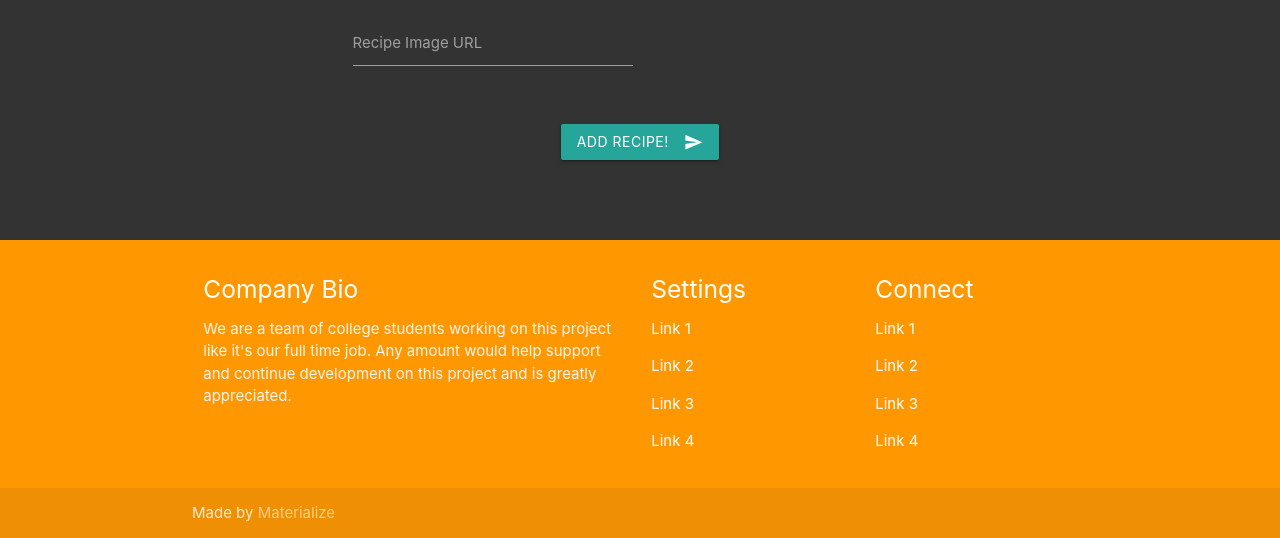
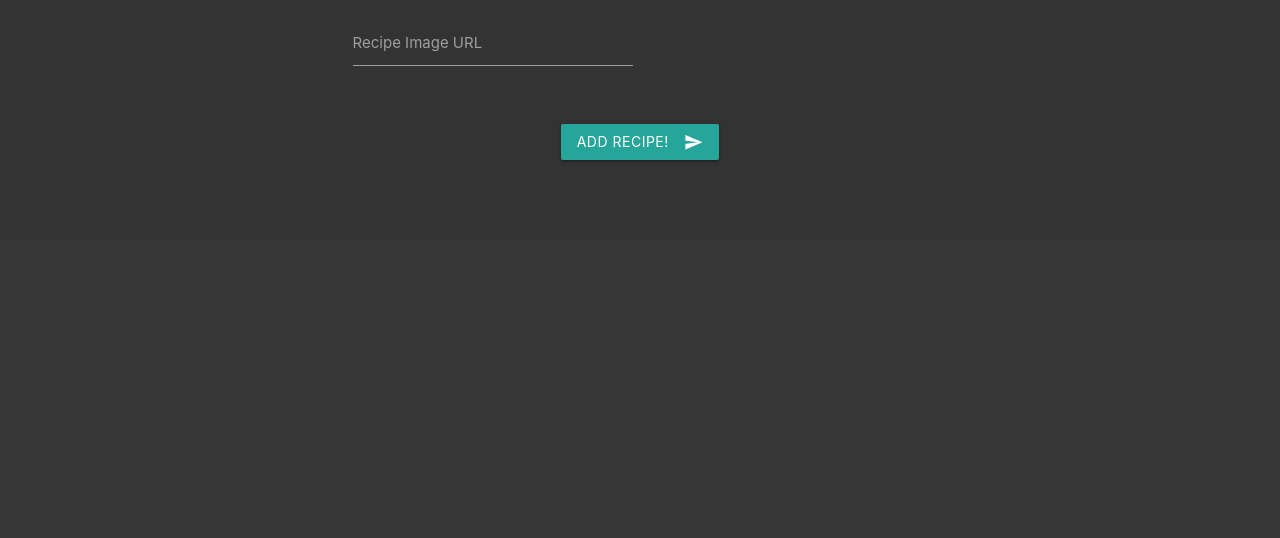
Before and after one commit to Code-Institute-Submissions/MS3-4, a Flask app: page /recipe/add in a window 1280 px wide. Shown: the part 676-1214 px from the top of the page. After the commit the page ends 838 px from the top, so only its background shows below. Run offline with Flask 2, Linux system fonts and the light colour scheme; parts of the project's set-up code (start-up, migrations or seed data) failed here and were passed over; some libraries are stand-ins or nearby versions.

Commit message:
Removing template footer -  as unnecessary

```diff
--- a/MS3_Cookbook/templates/layout.html
+++ b/MS3_Cookbook/templates/layout.html
@@ -68,45 +68,6 @@
     <br><br>
     </div>
 
-    <footer class="page-footer orange">
-        <div class="container">
-            <div class="row">
-                <div class="col l6 s12">
-                    <h5 class="white-text">Company Bio</h5>
-                    <p class="grey-text text-lighten-4">We are a team of college students working on this project like
-                        it's our full time job. Any amount would help support and continue development on this project
-                        and is greatly appreciated.</p>
-
-
-                </div>
-                <div class="col l3 s12">
-                    <h5 class="white-text">Settings</h5>
-                    <ul>
-                        <li><a class="white-text" href="#!">Link 1</a></li>
-                        <li><a class="white-text" href="#!">Link 2</a></li>
-                        <li><a class="white-text" href="#!">Link 3</a></li>
-                        <li><a class="white-text" href="#!">Link 4</a></li>
-                    </ul>
-                </div>
-                <div class="col l3 s12">
-                    <h5 class="white-text">Connect</h5>
-                    <ul>
-                        <li><a class="white-text" href="#!">Link 1</a></li>
-                        <li><a class="white-text" href="#!">Link 2</a></li>
-                        <li><a class="white-text" href="#!">Link 3</a></li>
-                        <li><a class="white-text" href="#!">Link 4</a></li>
-                    </ul>
-                </div>
-            </div>
-        </div>
-        <div class="footer-copyright">
-            <div class="container">
-                Made by <a class="orange-text text-lighten-3" href="http://materializecss.com">Materialize</a>
-            </div>
-        </div>
-    </footer>
-
-
     <!--  Scripts-->
 
     <script src="https://code.jquery.com/jquery-2.1.1.min.js"></script>
```
